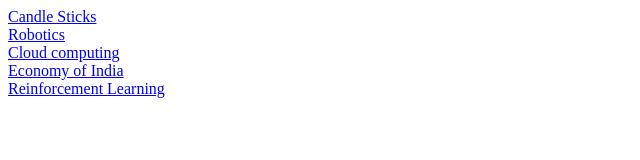
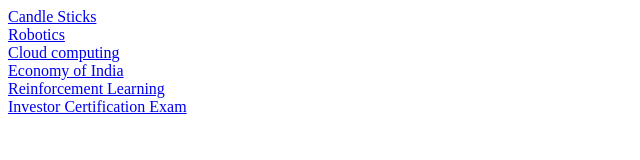
Before and after one commit to bhadani-saharsh/blog.saharsh.bhadani, a plain HTML site: page index.html in a window 1280 px wide. Shown: the whole page, without its empty margins (0-640 px from the left). Drawn offline with nearby package versions, Linux system fonts and the light colour scheme.

Commit message:
Changes added
investor certification

```diff
--- a/index.html
+++ b/index.html
@@ -19,6 +19,8 @@
 	<a href="./Contents/CloudComputing/CloudComputing.html">Cloud computing</a><br>
 	<a href="./Contents/IndianEconomy/IndianEconomyAnalysis.html">Economy of India</a><br>
 	<a href="./Contents/ReinforcementLearning/ReinforcementLearning.html">Reinforcement Learning</a><br>
+	<a href="./Contents/SEBI-Certifications-StudyMaterials-Summary/invertor-certification-exam.html">Investor Certification Exam</a><br>
+
 
 
 
```
